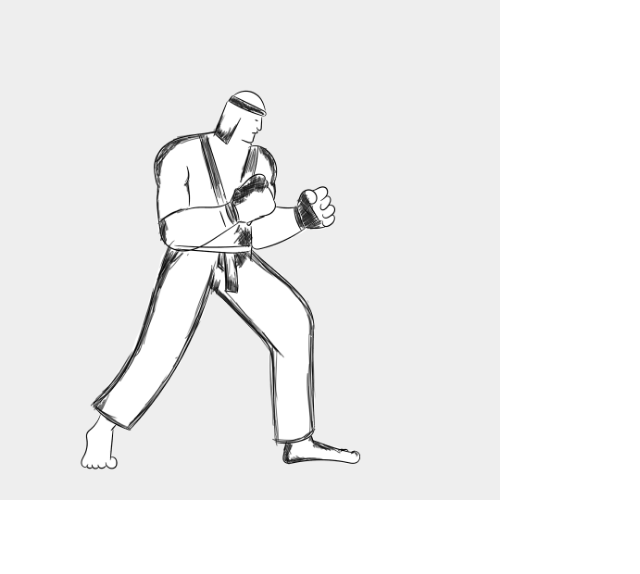
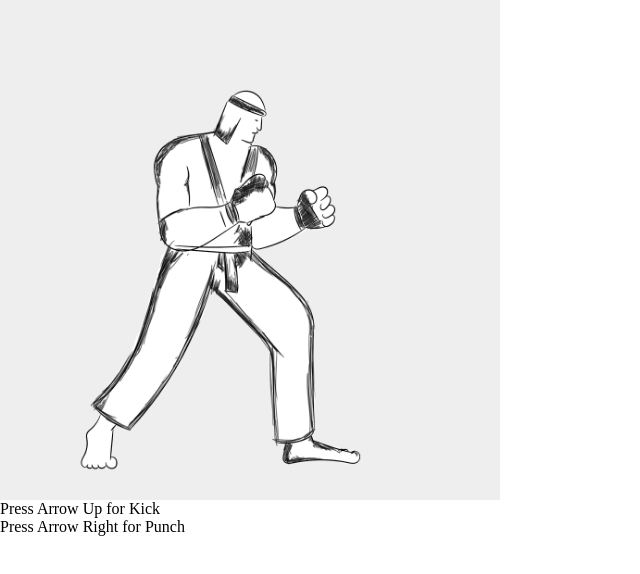
Before and after one commit to ajaykoushik13/martialarts-canvas, a plain HTML site: page index.html in a window 1280 px wide. Shown: the whole page, without its empty margins (0-640 px from the left). Drawn offline with Linux system fonts and the light colour scheme.

Commit message:
Update index.html

```diff
--- a/index.html
+++ b/index.html
@@ -16,6 +16,10 @@
 
 <body>
     <canvas id="playground" style="background-color: #eee;" width="500" height="500"></canvas>
+
+    <div>Press Arrow Up for Kick</div>
+    <div>Press Arrow Right for Punch</div>
+
     <script src="martialarts.js"></script>
 </body>
 
```
